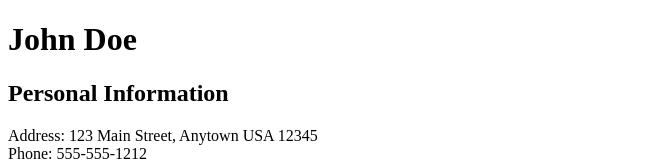
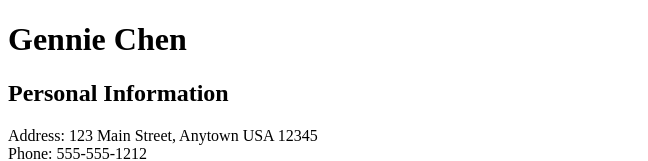
Before and after one commit to YuanZhenn/y, a plain HTML site: page index.html in a window 1280 px wide. Shown: the top 161 px of the page, without its empty margins (0-648 px from the left). Drawn offline with Linux system fonts and the light colour scheme.

Commit message:
Update index.html

```diff
--- a/index.html
+++ b/index.html
@@ -4,7 +4,8 @@
   <title>CV</title>
 </head>
 <body>
-  <h1>John Doe</h1>
+  <h1>Gennie Chen
+  </h1>
   <h2>Personal Information</h2>
   <p>
     Address: 123 Main Street, Anytown USA 12345<br>
```
